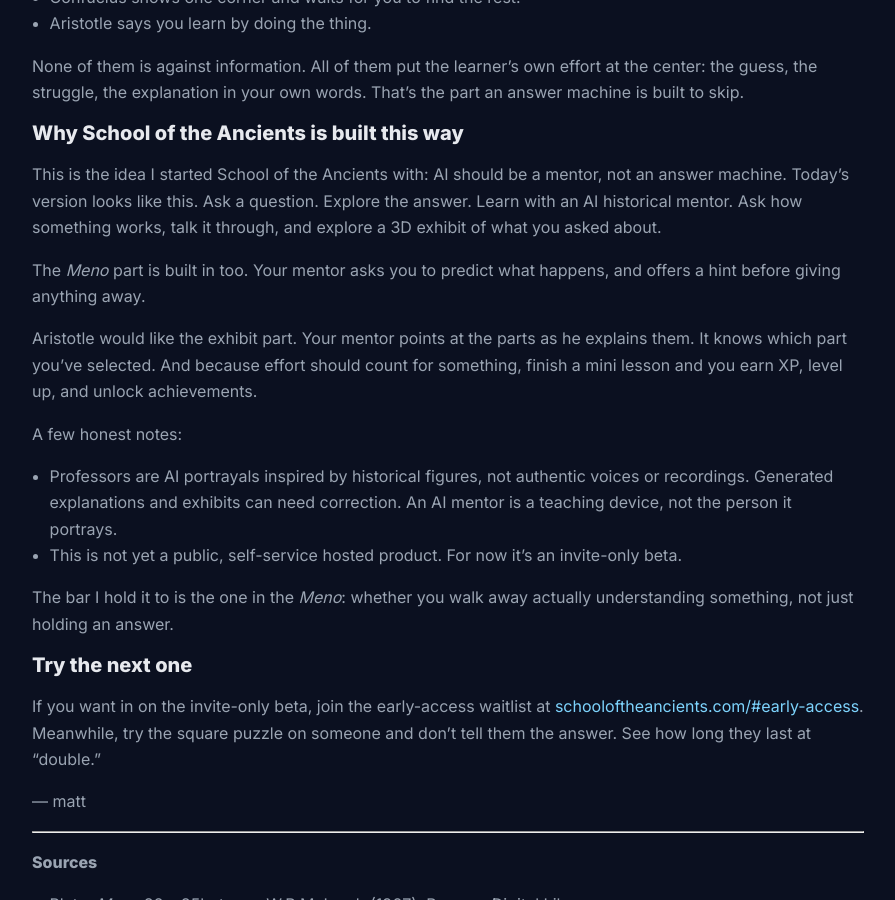
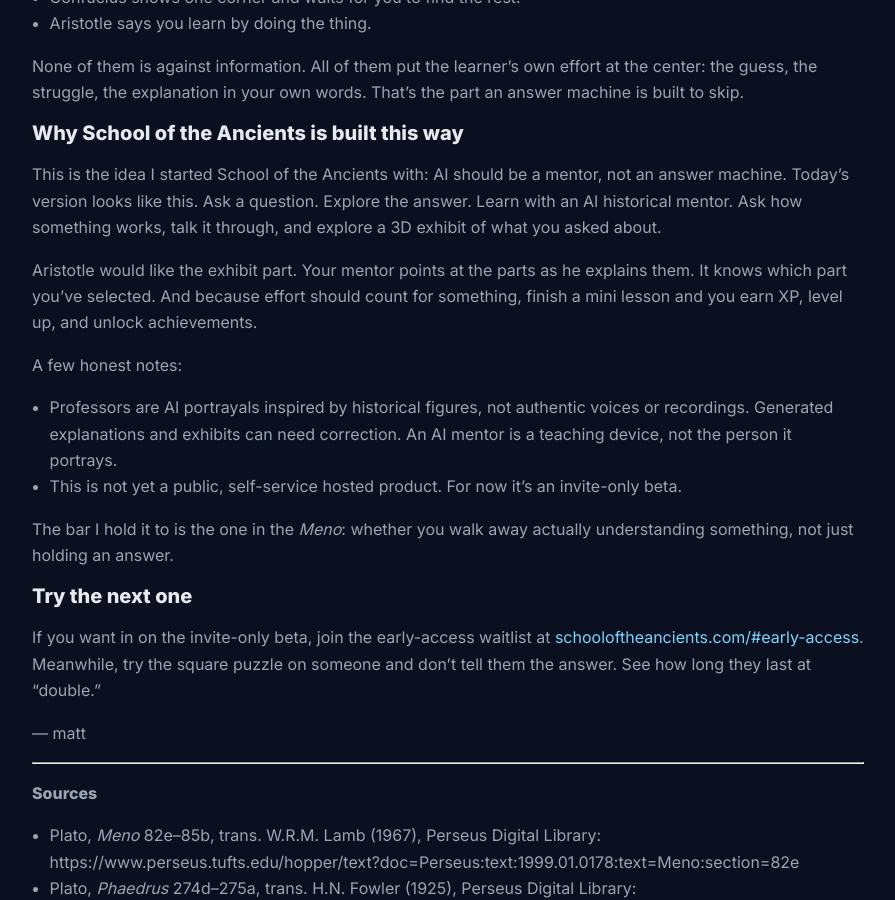
Before and after one commit to School-of-the-Ancients/School-of-the-Ancients.github.io, a Jekyll site: the page built from blog/_posts/2026-10-28-what-the-oldest-schools-knew.md, in a window 1280 px wide and 900 px high, scrolled down 2267 px. Shown: the whole window, without its empty margins (192-1087 px from the left). Built offline with Jekyll 4.4.1, drawn with Linux system fonts in a browser that asks for light colours.

Commit message:
Remove the suspended predict-and-hint sentence from the first post.
Co-authored-by: thetopham <thetopham@users.noreply.github.com>

```diff
--- a/blog/_posts/2026-10-28-what-the-oldest-schools-knew.md
+++ b/blog/_posts/2026-10-28-what-the-oldest-schools-knew.md
@@ -63,8 +63,6 @@ None of them is against information. All of them put the learner's own effort at
 
 This is the idea I started School of the Ancients with: AI should be a mentor, not an answer machine. Today's version looks like this. Ask a question. Explore the answer. Learn with an AI historical mentor. Ask how something works, talk it through, and explore a 3D exhibit of what you asked about.
 
-The *Meno* part is built in too. Your mentor asks you to predict what happens, and offers a hint before giving anything away.
-
 Aristotle would like the exhibit part. Your mentor points at the parts as he explains them. It knows which part you've selected. And because effort should count for something, finish a mini lesson and you earn XP, level up, and unlock achievements.
 
 A few honest notes:
```
